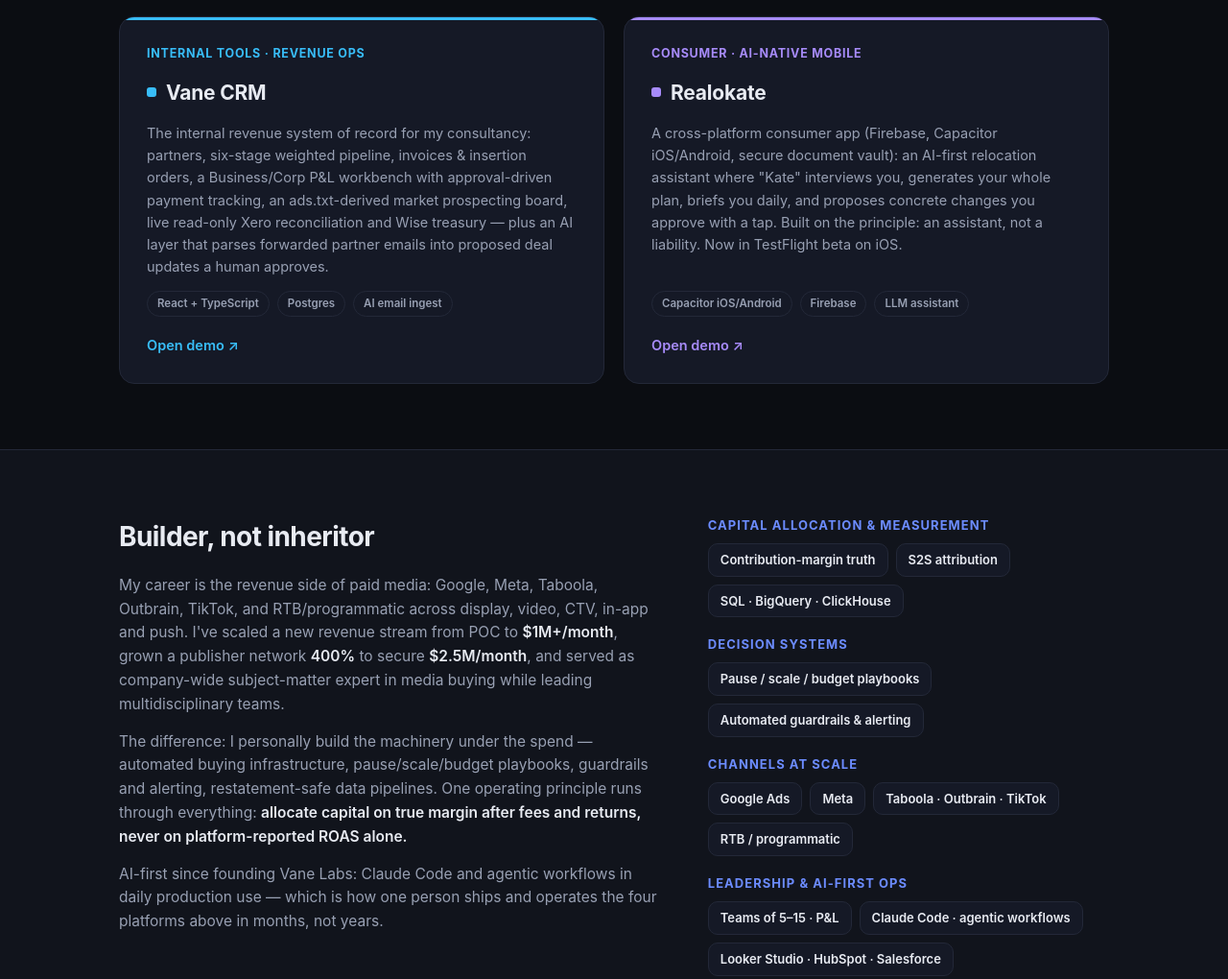
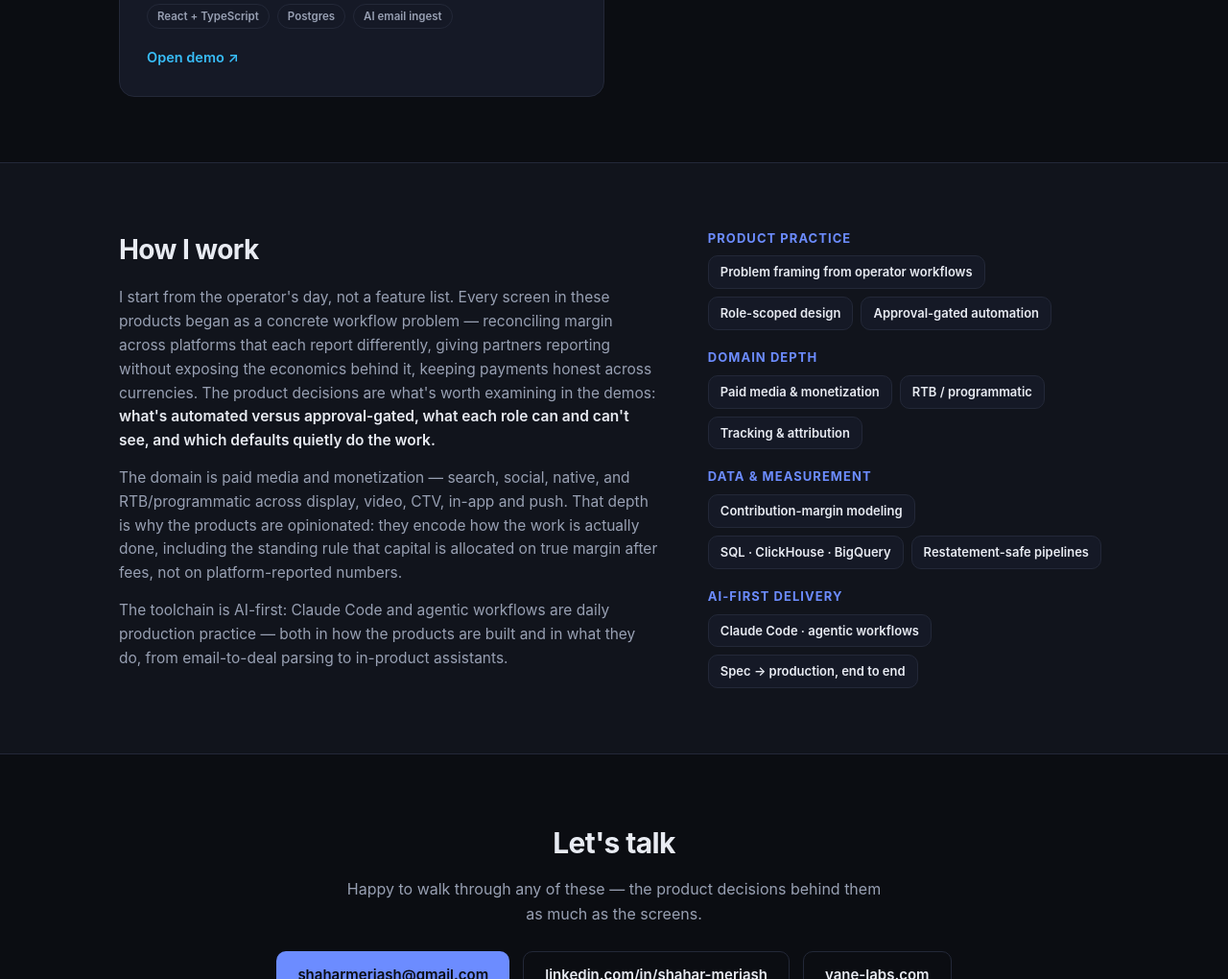
Before and after one commit to ShaharMeriash/shahar-demos, a plain HTML site: page index.html in a window 1280 px wide. Shown: the part 1577-2597 px from the top of the page at 96% size. Drawn offline with Linux system fonts and the light colour scheme.

Commit message:
Hub: PM-oriented rewrite — pragmatic product-ID tone, no CV numbers, Realokate card removed (demo stays live)
Co-Authored-By: Claude Fable 5 <noreply@anthropic.com>

```diff
--- a/index.html
+++ b/index.html
@@ -11,9 +11,9 @@ j=d.createElement(s),dl=l!='dataLayer'?'&l='+l:'';j.async=true;j.src=
 <!-- End Google Tag Manager -->
 
 <meta name="viewport" content="width=device-width, initial-scale=1.0">
-<title>Shahar Meriash — Live Product Demos</title>
+<title>Shahar Meriash — Product Work</title>
 <link rel="icon" type="image/svg+xml" href="favicon.svg">
-<meta name="description" content="Live, fully interactive demos of the ad-tech, CRM and consumer AI products built end-to-end by Shahar Meriash — performance marketing leader and AI-first systems builder.">
+<meta name="description" content="Live, fully interactive demos of production platforms defined, built and run by Shahar Meriash — product work in ad-tech and revenue operations.">
 <style>
 :root{
   --bg:#0b0d12;--bg2:#11141c;--card:#151926;--line:#232838;
@@ -95,80 +95,67 @@ height="0" width="0" style="display:none;visibility:hidden"></iframe></noscript>
 </div></nav>
 
 <header><div class="wrap">
-  <div class="kicker">Live project demos · companion to my resume</div>
-  <h1>Senior performance-marketing &amp; monetization leader. <em>AI-first systems builder.</em></h1>
-  <p class="sub">12+ years owning strategy, structure and budget for multi-million-dollar paid engines — <b>$40M annual budget authority</b>, media buying scaled from POC to <b>$20M/year</b>, teams of 5–15. I don't just run the spend; I build the systems underneath it. The four platforms below are live production builds — architected, shipped and operated end-to-end, solo, with an AI-native toolchain. Every demo is fully interactive.</p>
+  <div class="kicker">Live product demos · fully interactive · sample data</div>
+  <h1>Products I've defined, built and run — <em>live, as demos</em>.</h1>
+  <p class="sub">I'm a product-minded operator in ad-tech and revenue systems. Each platform below exists because a real workflow needed it: I framed the problem, designed the product, shipped it to production and run it daily. The demos are faithful replicas on generated data — the best way to see how I think about users, workflows and trade-offs is to click through them.</p>
   <div class="hero-cta">
     <a class="btn btn-p" href="#demos">Explore the demos →</a>
     <a class="btn btn-s" href="https://www.linkedin.com/in/shahar-meriash" target="_blank" rel="noopener">LinkedIn</a>
-  </div>
-  <div class="stats">
-    <div class="stat"><b>$40M</b><span>annual paid budget owned</span></div>
-    <div class="stat"><b>POC→$20M/yr</b><span>media buying scaled</span></div>
-    <div class="stat"><b>+30%</b><span>buying effectiveness via automation I built</span></div>
-    <div class="stat"><b>5</b><span>production platforms shipped AI-first, solo — incl. an owned ad exchange</span></div>
   </div>
 </div></header>
 
 <section id="demos"><div class="wrap">
   <div class="sec-head">
     <h2>Interactive product demos</h2>
-    <p>Faithful, fully functional replicas of the live products, running on generated sample data — click anything. The production versions run with real revenue and customer data behind auth. Each demo opens in a new tab.</p>
+    <p>Faithful, fully functional replicas of the live products, running on generated sample data — click anything. The production versions run behind auth with real data. Each demo opens in a new tab.</p>
   </div>
   <div class="grid">
     <div class="card" style="--pc:var(--rtb)">
       <span class="tag">Ad-tech · Programmatic ops</span>
       <h3><span class="dot"></span>RTB Monster</h3>
-      <p>A programmatic buy/sell operations cockpit: reconciles reporting from every ad platform (display, video, CTV, in-app, push) into a single contribution-margin view and converts it into ranked spend actions with trust-gated automation. ClickHouse analytical spine, restatement-safe fact tables, per-counterparty Partner P&amp;L, buyer audits against each DSP's own API — now consolidating five platforms plus Relay, my own ad exchange running in production.</p>
+      <p>A programmatic operations cockpit built around one question: where is real margin being made? It reconciles reporting from every ad platform (display, video, CTV, in-app, push) into a single contribution-margin view and turns it into ranked spend actions — automation stays behind trust gates, so the operator approves what matters. Restatement-safe fact tables, per-counterparty Partner P&amp;L, and buyer audits against each DSP's own API keep the numbers honest.</p>
       <div class="chip-row"><span class="chip">Margin truth vs ROAS</span><span class="chip">ClickHouse</span><span class="chip">Ranked spend actions</span><span class="chip">Unsold-inventory pricing</span><span class="chip">Feed-level reconciliation</span></div>
       <a class="go" href="rtbmonster/" target="_blank" rel="noopener">Open demo ↗</a>
     </div>
     <div class="card" style="--pc:var(--tq)">
       <span class="tag">Ad-tech · Tracking &amp; attribution</span>
       <h3><span class="dot"></span>TraQuery</h3>
-      <p>A server-to-server tracking &amp; attribution network: click/conversion tracking, per-geo and revshare pricing, publisher postbacks with retry sweeps, and a role-scoped reporting portal with fail-closed permissions. Fraud handling built in at the edge: invalid-traffic screening (1,500-pattern crawler corpus, datacenter-ASN detection), incentivised-traffic flagging, bot/test segregation, and click-domain burn-switch failover.</p>
+      <p>A server-to-server tracking &amp; attribution network designed around a hard constraint: partners need rich reporting without ever seeing each other's economics. So permissions fail closed, pricing is per-geo and per-partner, and postbacks retry until delivered. Fraud handling is built in at the edge — invalid-traffic screening, datacenter detection, incentivised-traffic flagging, bot/test segregation and click-domain failover — because trust in the numbers is the product.</p>
       <div class="chip-row"><span class="chip">IVT screening</span><span class="chip">S2S postbacks</span><span class="chip">Fail-closed permissions</span></div>
       <a class="go" href="traquery/" target="_blank" rel="noopener">Open demo ↗</a>
     </div>
     <div class="card" style="--pc:var(--crm)">
       <span class="tag">Internal tools · Revenue ops</span>
       <h3><span class="dot"></span>Vane CRM</h3>
-      <p>The internal revenue system of record for my consultancy: partners, six-stage weighted pipeline, invoices &amp; insertion orders, a Business/Corp P&amp;L workbench with approval-driven payment tracking, an ads.txt-derived market prospecting board, live read-only Xero reconciliation and Wise treasury — plus an AI layer that parses forwarded partner emails into proposed deal updates a human approves.</p>
+      <p>A revenue system of record for a small B2B business: partners, weighted pipeline, invoices &amp; insertion orders, a P&amp;L workbench with approval-driven payment tracking, and live read-only Xero and Wise reconciliation — plus an AI layer that parses forwarded partner emails into proposed deal updates a human approves. Built on one rule: if managing the system feels like work, it won't get used.</p>
       <div class="chip-row"><span class="chip">React + TypeScript</span><span class="chip">Postgres</span><span class="chip">AI email ingest</span></div>
       <a class="go" href="crm/" target="_blank" rel="noopener">Open demo ↗</a>
-    </div>
-    <div class="card" style="--pc:var(--rk)">
-      <span class="tag">Consumer · AI-native mobile</span>
-      <h3><span class="dot"></span>Realokate</h3>
-      <p>A cross-platform consumer app (Firebase, Capacitor iOS/Android, secure document vault): an AI-first relocation assistant where "Kate" interviews you, generates your whole plan, briefs you daily, and proposes concrete changes you approve with a tap. Built on the principle: an assistant, not a liability. Now in TestFlight beta on iOS.</p>
-      <div class="chip-row"><span class="chip">Capacitor iOS/Android</span><span class="chip">Firebase</span><span class="chip">LLM assistant</span></div>
-      <a class="go" href="realokate/" target="_blank" rel="noopener">Open demo ↗</a>
     </div>
   </div>
 </div></section>
 
 <section id="about" class="about"><div class="wrap about-grid">
   <div>
-    <h2>Builder, not inheritor</h2>
-    <p>My career is the revenue side of paid media: Google, Meta, Taboola, Outbrain, TikTok, and RTB/programmatic across display, video, CTV, in-app and push. I've scaled a new revenue stream from POC to <b>$1M+/month</b>, grown a publisher network <b>400%</b> to secure <b>$2.5M/month</b>, and served as company-wide subject-matter expert in media buying while leading multidisciplinary teams.</p>
-    <p>The difference: I personally build the machinery under the spend — automated buying infrastructure, pause/scale/budget playbooks, guardrails and alerting, restatement-safe data pipelines. One operating principle runs through everything: <b>allocate capital on true margin after fees and returns, never on platform-reported ROAS alone.</b></p>
-    <p>AI-first since founding Vane Labs: Claude Code and agentic workflows in daily production use — which is how one person ships and operates the four platforms above in months, not years.</p>
+    <h2>How I work</h2>
+    <p>I start from the operator's day, not a feature list. Every screen in these products began as a concrete workflow problem — reconciling margin across platforms that each report differently, giving partners reporting without exposing the economics behind it, keeping payments honest across currencies. The product decisions are what's worth examining in the demos: <b>what's automated versus approval-gated, what each role can and can't see, and which defaults quietly do the work.</b></p>
+    <p>The domain is paid media and monetization — search, social, native, and RTB/programmatic across display, video, CTV, in-app and push. That depth is why the products are opinionated: they encode how the work is actually done, including the standing rule that capital is allocated on true margin after fees, not on platform-reported numbers.</p>
+    <p>The toolchain is AI-first: Claude Code and agentic workflows are daily production practice — both in how the products are built and in what they do, from email-to-deal parsing to in-product assistants.</p>
   </div>
   <div class="bring">
-    <h3>Capital allocation &amp; measurement</h3>
-    <div class="pill-list"><span class="pill">Contribution-margin truth</span><span class="pill">S2S attribution</span><span class="pill">SQL · BigQuery · ClickHouse</span></div>
-    <h3>Decision systems</h3>
-    <div class="pill-list"><span class="pill">Pause / scale / budget playbooks</span><span class="pill">Automated guardrails &amp; alerting</span></div>
-    <h3>Channels at scale</h3>
-    <div class="pill-list"><span class="pill">Google Ads</span><span class="pill">Meta</span><span class="pill">Taboola · Outbrain · TikTok</span><span class="pill">RTB / programmatic</span></div>
-    <h3>Leadership &amp; AI-first ops</h3>
-    <div class="pill-list"><span class="pill">Teams of 5–15 · P&amp;L</span><span class="pill">Claude Code · agentic workflows</span><span class="pill">Looker Studio · HubSpot · Salesforce</span></div>
+    <h3>Product practice</h3>
+    <div class="pill-list"><span class="pill">Problem framing from operator workflows</span><span class="pill">Role-scoped design</span><span class="pill">Approval-gated automation</span></div>
+    <h3>Domain depth</h3>
+    <div class="pill-list"><span class="pill">Paid media &amp; monetization</span><span class="pill">RTB / programmatic</span><span class="pill">Tracking &amp; attribution</span></div>
+    <h3>Data &amp; measurement</h3>
+    <div class="pill-list"><span class="pill">Contribution-margin modeling</span><span class="pill">SQL · ClickHouse · BigQuery</span><span class="pill">Restatement-safe pipelines</span></div>
+    <h3>AI-first delivery</h3>
+    <div class="pill-list"><span class="pill">Claude Code · agentic workflows</span><span class="pill">Spec → production, end to end</span></div>
   </div>
 </div></section>
 
 <section id="contact"><div class="wrap" style="text-align:center">
   <h2 style="font-size:30px;letter-spacing:-.02em">Let's talk</h2>
-  <p style="color:var(--muted);margin:12px auto 0;max-width:560px">If you need someone who can own a paid-media engine at scale and build the AI-first machinery behind it, I'd love to chat.</p>
+  <p style="color:var(--muted);margin:12px auto 0;max-width:560px">Happy to walk through any of these — the product decisions behind them as much as the screens.</p>
   <div class="contact-row">
     <a class="btn btn-p" href="mailto:shaharmeriash@gmail.com">shaharmeriash@gmail.com</a>
     <a class="btn btn-s" href="https://www.linkedin.com/in/shahar-meriash" target="_blank" rel="noopener">linkedin.com/in/shahar-meriash</a>
```
